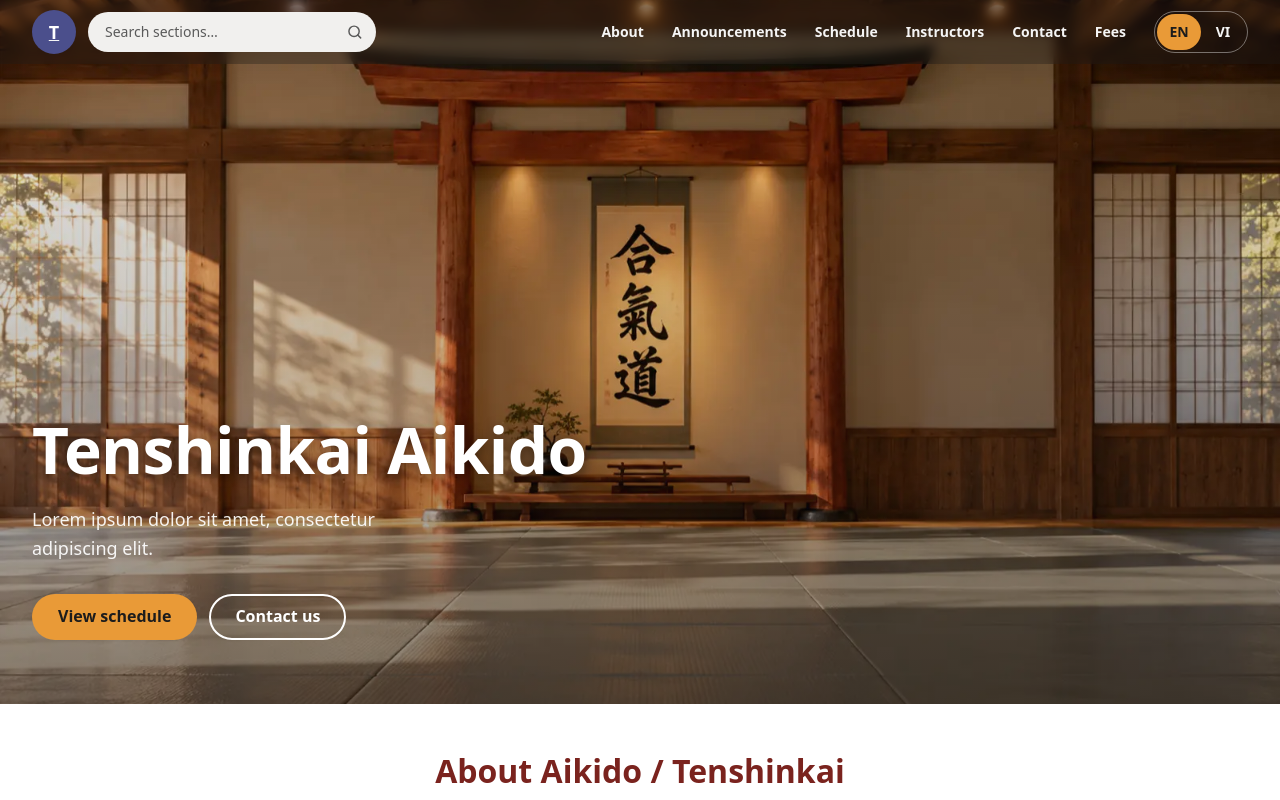
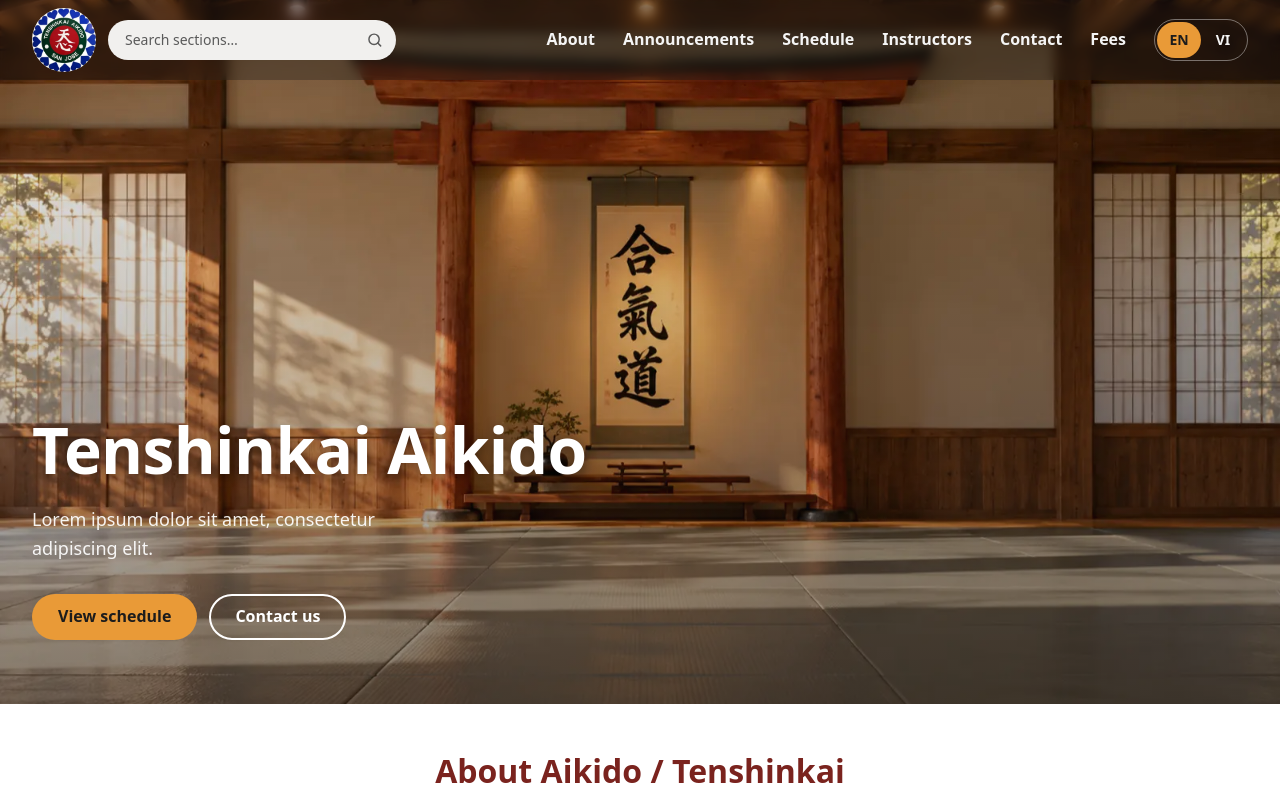
Before and after one commit to Pikalot/dojo-page, a React (Vite) app in the folder frontend/: page / in a window 1280 px wide. Shown: the top 800 px of the page. Built offline with nearby package versions, Linux system fonts and the light colour scheme.

Commit message:
Fixed navbar and logo

```diff
--- a/frontend/src/components/Navbar.css
+++ b/frontend/src/components/Navbar.css
@@ -29,15 +29,10 @@
 }
 
 .brand__logo {
-  display: grid;
-  place-items: center;
-  width: 2.75rem;
-  height: 2.75rem;
+  width: 4rem;
+  height: 4rem;
   border-radius: 50%;
-  background: var(--color-indigo);
-  color: var(--color-white);
-  font-weight: var(--weight-bold);
-  font-size: var(--text-lg);
+  object-fit: cover;
 }
 
 .menu-button {
@@ -136,6 +131,6 @@
 
   .site-nav__link {
     padding: var(--space-2) var(--space-3);
-    font-size: var(--text-sm);
+    font-size: var(--text-med);
   }
 }
--- a/frontend/src/components/Navbar.jsx
+++ b/frontend/src/components/Navbar.jsx
@@ -5,6 +5,7 @@ import { SECTIONS } from '../sections.js';
 import { LanguageToggle } from './LanguageToggle.jsx';
 import { SectionLink } from './SectionLink.jsx';
 import { SectionSearch } from './SectionSearch.jsx';
+import logo from '../assets/logo.webp';
 import './Navbar.css';
 
 // Must match the breakpoint in Navbar.css where links move out of the menu.
@@ -64,10 +65,8 @@ export function Navbar() {
     >
       <div className="site-header__inner container">
         <a className="brand" href="#top" aria-label={t.nav.home} onClick={closeMenu}>
-          {/* PLACEHOLDER logo until the real Tenshinkai logo is supplied. */}
-          <span className="brand__logo" aria-hidden="true">
-            T
-          </span>
+          {/* Empty alt: the link's aria-label already names it for screen readers. */}
+          <img className="brand__logo" src={logo} alt="" width="64" height="64" />
         </a>
 
         <SectionSearch onNavigate={closeMenu} />
--- a/frontend/src/styles/tokens.css
+++ b/frontend/src/styles/tokens.css
@@ -59,7 +59,7 @@
   --radius-lg: 16px;
   --radius-pill: 999px;
   --gutter: var(--space-4);
-  --header-height: 4rem;
+  --header-height: 5rem;
   --shadow-card: 0 1px 2px rgb(0 0 0 / 0.08), 0 4px 12px rgb(0 0 0 / 0.06);
 
   /* Motion */
```
Also changed, not shown: frontend/src/assets/logo.webp (added).
